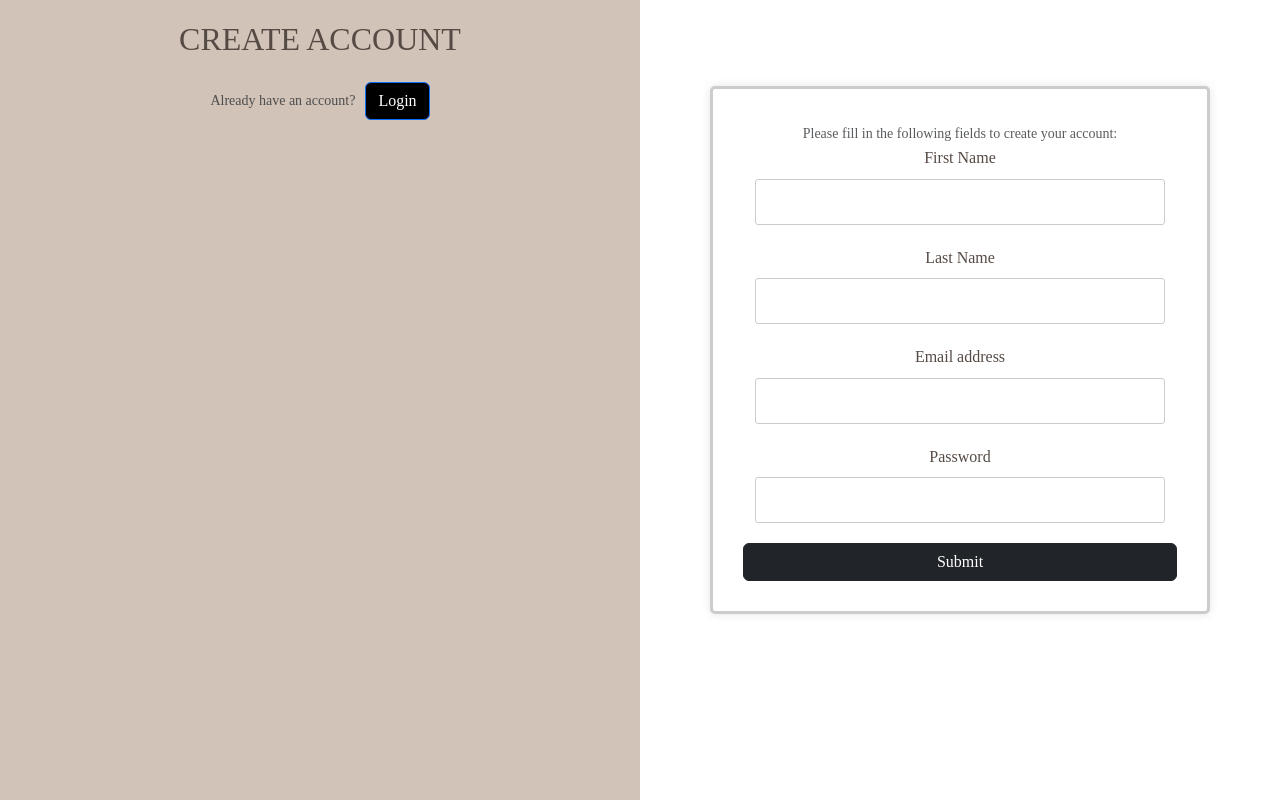
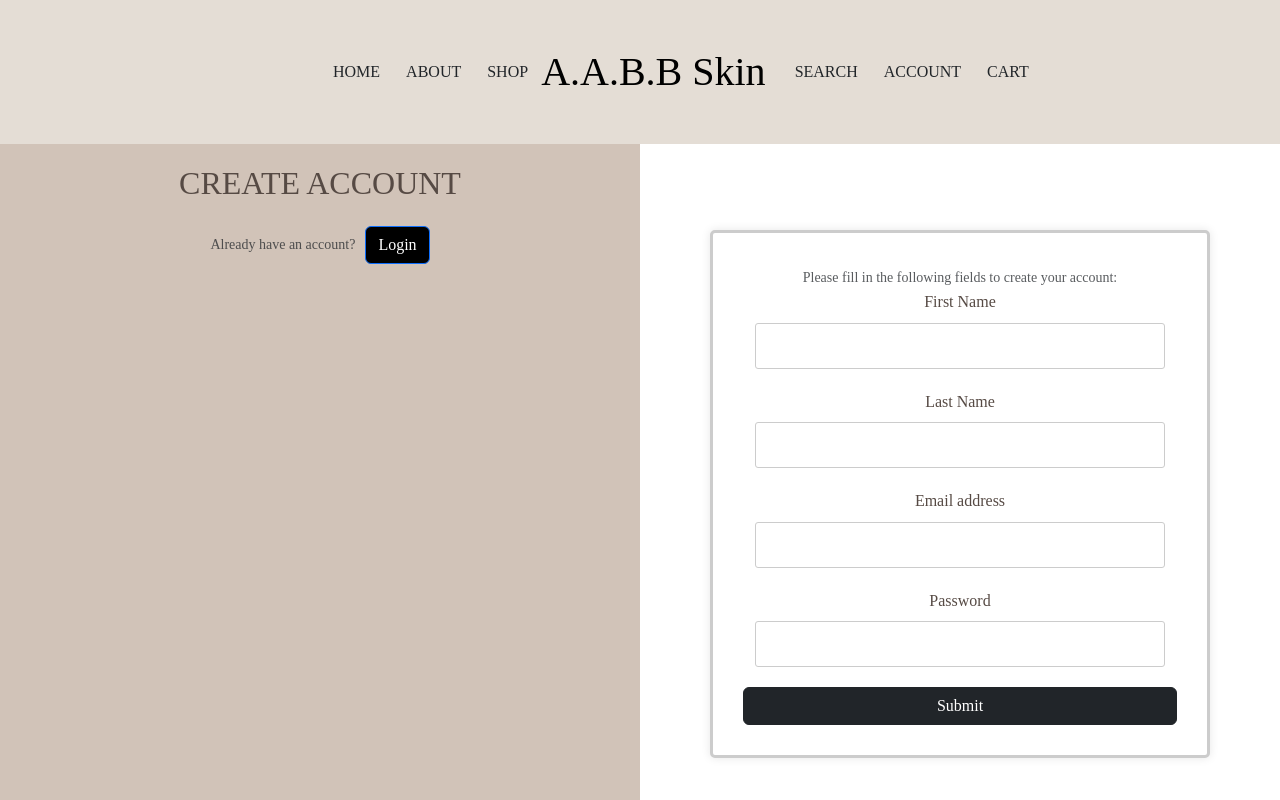
Before and after one commit to Three-cats-and-an-owl/Website-Front-End, a React (Create React App) app in the folder beauty/: page /AccountCreation in a window 1280 px wide. Shown: the top 800 px of the page. Built offline with nearby package versions, Linux system fonts and the light colour scheme.

Commit message:
Minor bug fixes
All unused imports removed as well

```diff
--- a/beauty/src/pages/About.js
+++ b/beauty/src/pages/About.js
@@ -1,5 +1,5 @@
 import Header from '../components/Header'
-import { Container, Row, Col } from 'react-bootstrap'
+import { Container, Row } from 'react-bootstrap'
 
 const About = () => {
   return (
--- a/beauty/src/pages/Account Creation.js
+++ b/beauty/src/pages/Account Creation.js
@@ -1,69 +1,6 @@
-// import Header from '../components/Header'
-// import Footer from '../components/Footer'
-// import { Container, Row, Col } from 'react-bootstrap';
-
-// import './Account.css';
-// import {Link} from "react-router-dom";
-// import Form from "react-bootstrap/Form";
-// import Button from "react-bootstrap/Button";
-// import {Stack} from "react-bootstrap";
-
-// const AccountCreation = () => {
-//         return (
-//             <div className="Account">
-//                 <Header/>
-//                 <div className="split-page">
-//                 <Form className="left-section">
-//                     <Stack gap={3}>
-//                         <div className="h2">
-//                             CREATE ACCOUNT
-//                         </div>
-//                         <div className="p">
-//                             <Form.Text className="button">
-//                                 Have an account?
-//                                 <Link to="/Account"><Button variant="link">Login here.</Button></Link>
-//                             </Form.Text>
-//                         </div>
-//                     </Stack>
-//                 </Form>
-//                 <Form className="right-section">
-//                     <Row className="login-container">
-//                         <Form.Text>
-//                             Please fill in the following fields to create your account:
-//                         </Form.Text>
-//                         <Form.Group  controlId="firstName">
-//                             <Form.Label>First Name</Form.Label>
-//                             <Form.Control type="firstName" placeholder=""/>
-//                         </Form.Group>
-//                         <Form.Group  controlId="lasName">
-//                             <Form.Label>Last Name</Form.Label>
-//                             <Form.Control type="lastName" placeholder=""/>
-//                         </Form.Group>
-//                         <Form.Group  controlId="formBasicEmail">
-//                             <Form.Label>Email address</Form.Label>
-//                             <Form.Control type="email" placeholder=""/>
-//                         </Form.Group>
-//                         <Form.Group controlId="formBasicPassword">
-//                             <Form.Label>Password</Form.Label>
-//                             <Form.Control type="password" placeholder=""/>
-//                         </Form.Group>
-//                         <Button variant="dark" type="submit">
-//                             Submit
-//                         </Button>
-//                     </Row>
-//                 </Form>
-//                 </div>
-//                 <Footer />
-//             </div>
-//         );
-
-// }
-
-// export default AccountCreation;
-
 import Header from '../components/Header'
 import Footer from '../components/Footer'
-import { Container, Row, Col, Stack, Form, Button } from 'react-bootstrap';
+import { Row, Stack, Form, Button } from 'react-bootstrap';
 import { Link } from "react-router-dom";
 import './Account.css';
 
@@ -110,7 +47,7 @@ const RegistrationForm = () => (
 
 const AccountCreation = () => (
         <div className="Account">
-            {/* <Header/> */}
+            <Header/>
                 <div className="split-page">
                     <LoginForm />
                     <RegistrationForm />
--- a/beauty/src/pages/Account Login.js
+++ b/beauty/src/pages/Account Login.js
@@ -2,7 +2,7 @@ import Button from 'react-bootstrap/Button';
 import Form from 'react-bootstrap/Form';
 import { Link } from 'react-router-dom';
 import Card from 'react-bootstrap/Card';
-import { Container, Row, Col } from 'react-bootstrap';
+import { Container, Row } from 'react-bootstrap';
 import pic from "../assets/pictures/stock-homepage.jpg";
 import './Account.css';
 
--- a/beauty/src/pages/Account.js
+++ b/beauty/src/pages/Account.js
@@ -1,6 +1,6 @@
 import Header from '../components/Header'
 import Footer from '../components/Footer'
-import { Container, Row, Col } from 'react-bootstrap'
+import { Container, Row } from 'react-bootstrap'
 
 import AccountLogin from './Account Login'
 
--- a/beauty/src/pages/Cart.js
+++ b/beauty/src/pages/Cart.js
@@ -1,5 +1,5 @@
 import Header from '../components/Header'
-import { Container, Row, Col } from 'react-bootstrap'
+import { Container, Row } from 'react-bootstrap'
 
 const Cart = () => {
   return (
```
